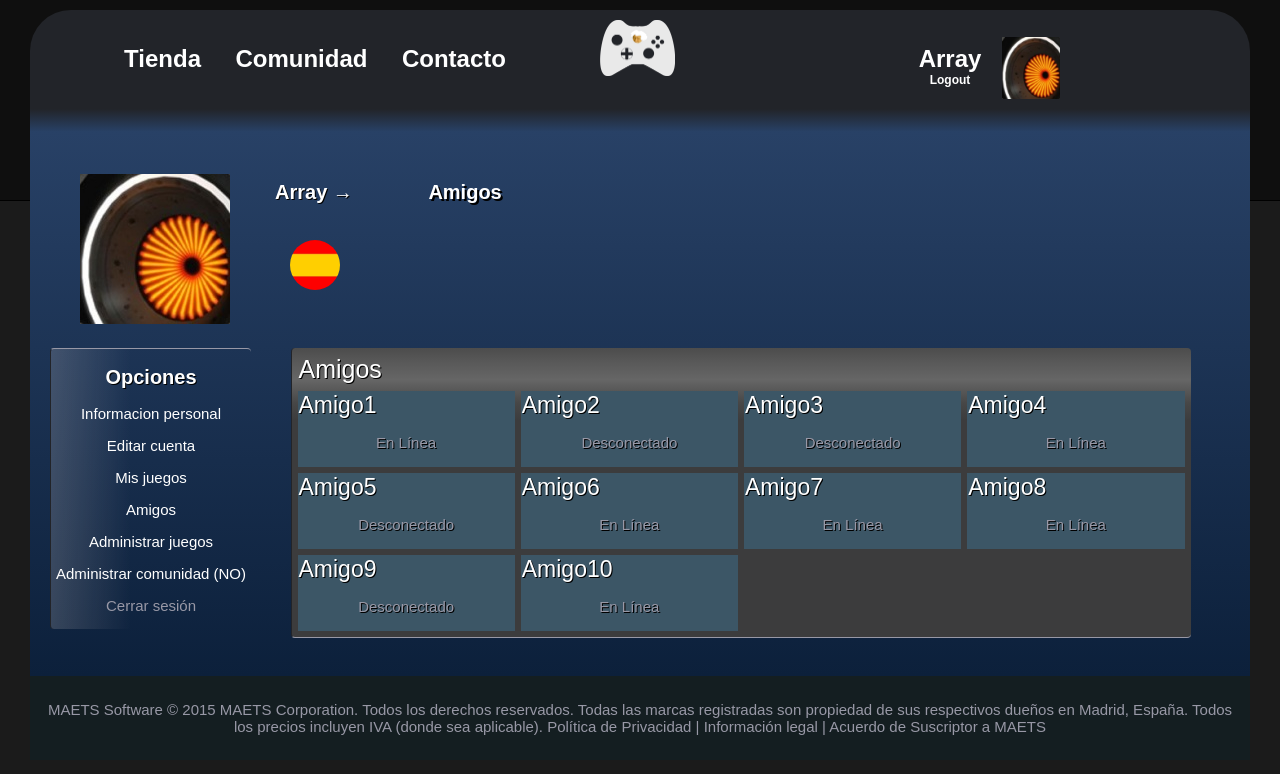
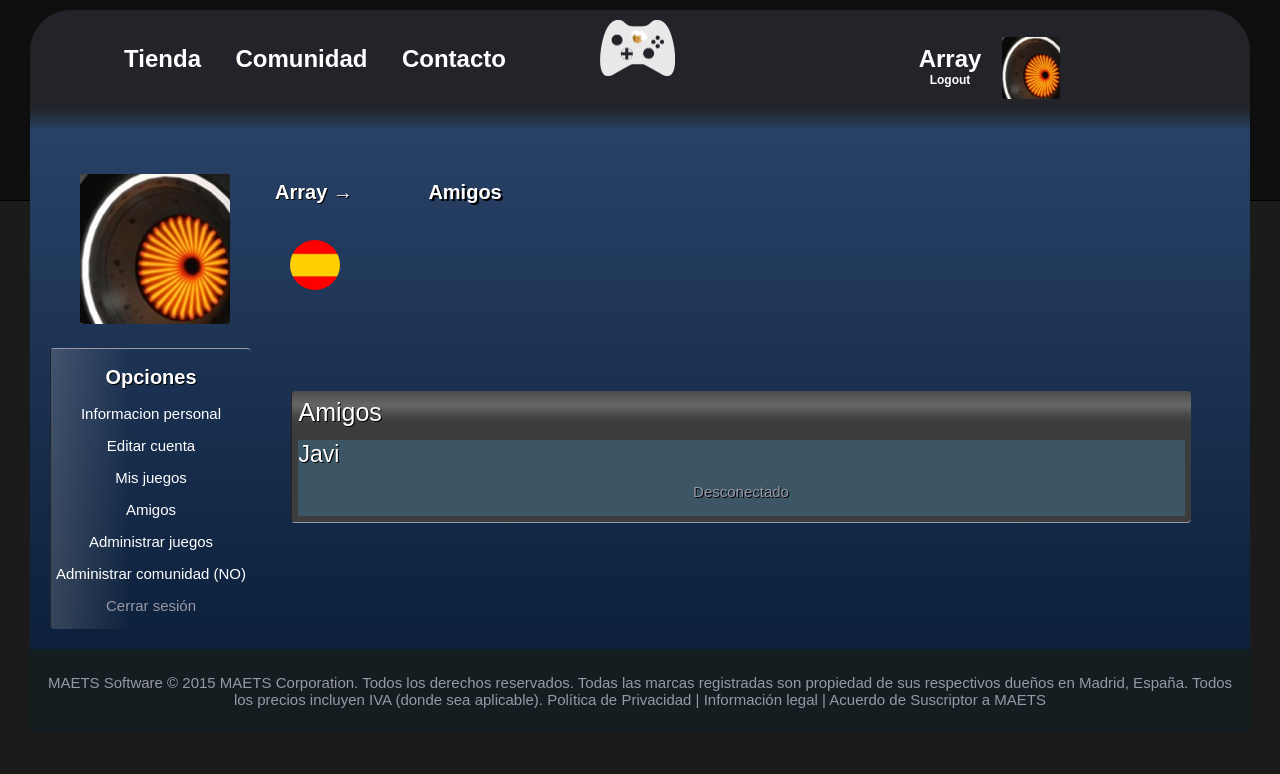
Before and after one commit to Semedi/MAETS, a PHP site: page /MAETS/Usuario/amigos.php in a window 1280 px wide. Shown: the top 774 px of the page. Run offline with PHP 8.4, Linux system fonts and the light colour scheme; a user stored in the database is signed in; data comes from the database, SQL or seed files in the repository.

Commit message:
SISTEMA DE AMIGOS COMPLETADO

```diff
--- a/Usuario/amigos.php
+++ b/Usuario/amigos.php
@@ -33,45 +33,13 @@
                 <td id = "nombreColumnaSeleccionada">Amigos</td>
               </tr>
 
-              <tr>
-                 <td id = "celda">Amigo1
-                 	<p>En Línea</p>
-                 </td>
-                 <td id = "celda">Amigo2
-                 	<p>Desconectado</p>
-                 </td>
-                 <td id = "celda">Amigo3
-                 	<p>Desconectado</p>
-                 </td>
-                 <td id = "celda">Amigo4
-                 	<p>En Línea</p>
-                 </td>
-              </tr>
+                <?php
 
-             <tr>
-                 <td id = "celda">Amigo5
-                 	<p>Desconectado</p>
-                 </td>
-                 <td id = "celda">Amigo6
-                 	<p>En Línea</p>
-                 </td>
-                 <td id = "celda">Amigo7
-                 	<p>En Línea</p>
-                 </td>
-                 <td id = "celda">Amigo8
-                 	<p>En Línea</p>
-                 </td>
-              </tr>
+                require_once ('../include/vUsuario.php');
+                generarAmigos($_SESSION["ID"]);
 
+                ?>
 
-             <tr>
-                 <td id = "celda">Amigo9
-                 	<p>Desconectado</p>
-                 </td>
-                 <td id = "celda">Amigo10
-                 	<p>En Línea</p>
-                 </td>
-              </tr>
             </table>
           </div>
       </div>
--- a/include/usersBD.php
+++ b/include/usersBD.php
@@ -262,4 +262,21 @@ function selectUser($valor, $column, $like){
 }
 
 
+function selectAmigo($valor, $column){
+
+	$connection=createConnection();
+
+		$sql = "SELECT * FROM amigo WHERE " .$column. " = '$valor'";
+
+		$res = $connection->query($sql) or die ($connection->error. " en la linea". (_LINE_-1));
+		while($ret[] = $res->fetch_assoc());
+
+
+		closeConnection($connection);
+
+		return($ret);
+
+}
+
+
 ?>
--- a/include/usersOp.php
+++ b/include/usersOp.php
@@ -28,6 +28,19 @@ function getListaUsuarios($valor, $column, $like) {
 }
 
 
+function getListaAmigos($valor, $column){
+	require_once('../include/usersBD.php');
+
+
+	return (selectAmigo($valor, $column));
+}
+
+function getUser($id){
+	require_once('../include/usersBD.php');
+
+	return (findUserById($id));
+}
+
 
 
 
--- a/include/vUsuario.php
+++ b/include/vUsuario.php
@@ -83,4 +83,38 @@ function generarUsuario($user){
 
 }
 
+function generarAmigos($user){
+  require_once('../include/usersOp.php');
+
+  $res = getListaAmigos($user,"IDUsuario");
+
+
+
+
+      echo "<tr>";
+    for($i=0; $i<sizeof($res)-1; $i++) {
+
+        ;
+        if ($i%4==0){
+            echo "</tr>";
+            echo "<tr>";
+
+        }
+        echo "
+           <td id = 'celda'>".getUser($res[$i]['IDAmigo'])['nick']."
+                  <p>Desconectado</p>
+                 </td>
+
+        ";
+
+    }
+
+          echo"</tr>";
+
+
+
+
+
+}
+
 ?>
```
